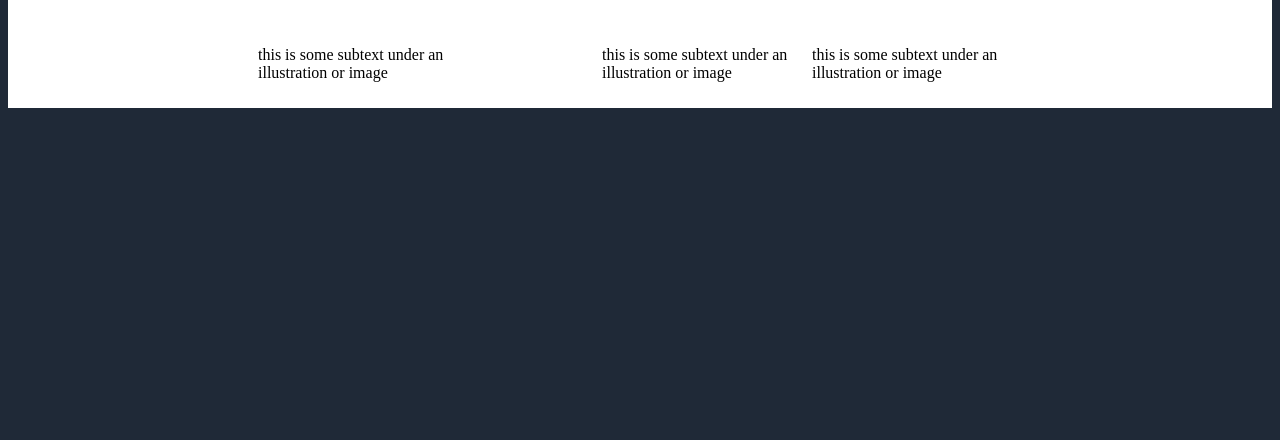
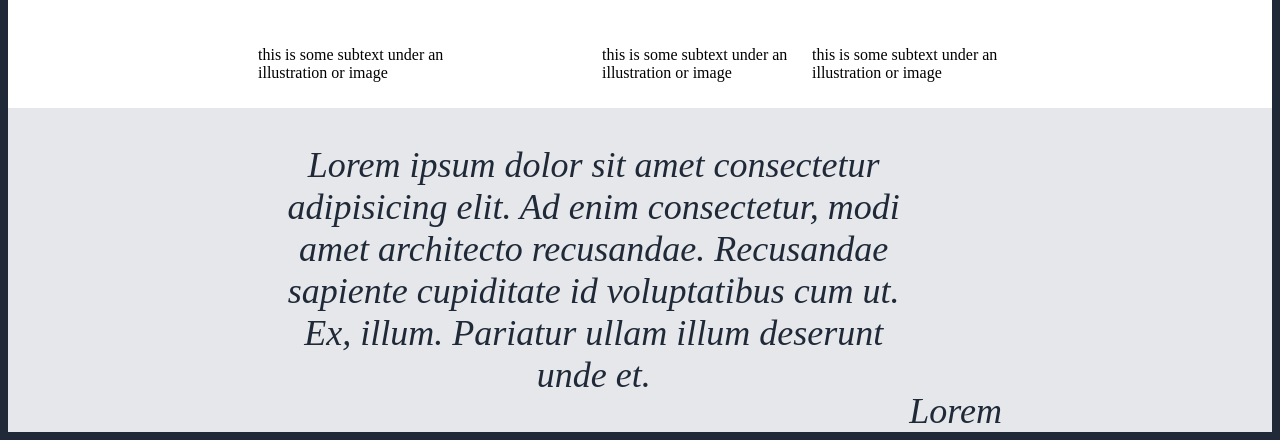
Before and after one commit to JavierAybar/Landing-Page, a plain HTML site: page index.html in a window 1280 px wide. Shown: the part 682-1122 px from the top of the page. Before the commit the page ends 800 px from the top, so only its background shows below. Drawn offline with Linux system fonts and the light colour scheme.

Commit message:
quotes-seccion-html-css

```diff
--- a/index.html
+++ b/index.html
@@ -72,5 +72,11 @@
             </div>
         </div>
     </div>
+    <div class="quotes">
+        <p>
+            Lorem ipsum dolor sit amet consectetur adipisicing elit. Ad enim consectetur, modi amet architecto recusandae. Recusandae sapiente cupiditate id voluptatibus cum ut. Ex, illum. Pariatur ullam illum deserunt unde et.
+        </p>
+        <cite>Lorem</cite>
+    </div>
 </body>
 </html>
--- a/styles.css
+++ b/styles.css
@@ -88,3 +88,16 @@ h2 {
 .card-text {
     color: black;
 }
+
+
+.quotes {
+    color: #1f2937;
+    background-color: #e5e7eb;
+    font-size: 36px;
+    font-weight: lighter;
+    font-style: italic;
+    text-align: center;
+    display: flex;
+    align-items: flex-end;
+    padding: 0px 270px;
+}
```
